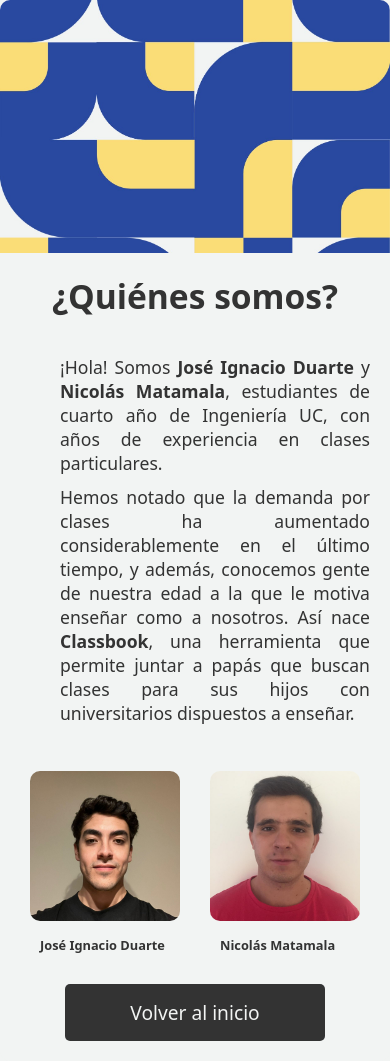
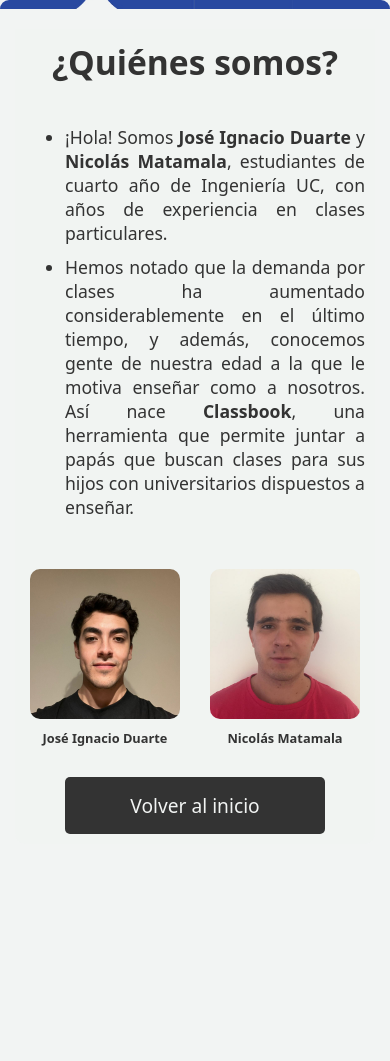
Before and after one commit to Classbookcl/Classbook, a Flask app: page /quienes_somos in a window 390 px wide. After the commit the page ends 834 px from the top, so only its background shows below. Run offline with Flask 2, Linux system fonts and the light colour scheme.

Commit message:
lanzamiento of

```diff
--- a/static/styles.css
+++ b/static/styles.css
@@ -1,4 +1,20 @@
-/* Estilos generales */
+/* Animación de desvanecimiento */
+.fade-enter, .fade-exit {
+    opacity: 0;
+    transition: opacity 0.5s ease-in-out;
+}
+
+.fade-enter-active {
+    opacity: 1;
+    transition: opacity 0.5s ease-in-out;
+}
+
+.fade-exit-active {
+    opacity: 0;
+    transition: opacity 0.5s ease-in-out;
+}
+
+/* Estilos existentes */
 body {
     display: flex;
     flex-direction: column;
@@ -41,8 +57,8 @@ body {
 }
 
 ul {
-    list-style-type: none; /* Estilo de lista con puntos */
     text-align: justify;
+    margin: 20px 0;
 }
 
 ul li {
@@ -90,6 +106,51 @@ p {
     margin-top: 20px;
 }
 
+/* Ajustes responsivos */
+@media (min-width: 768px) {
+    body {
+        flex-direction: row;
+    }
+
+    .image-container {
+        flex: 1.5;
+        border-radius: 10px 0 0 10px;
+    }
+
+    .text-container {
+        border-radius: 0 10px 10px 0;
+    }
+
+    h1 {
+        font-size: 6em;
+    }
+
+    .smaller-title {
+        font-size: 2.7em;
+    }
+}
+
+/* Ajustes para dispositivos móviles */
+@media (max-width: 767px) {
+    .image-container {
+        height: 30vh; /* Ajusta esta altura para mostrar la imagen en móviles */
+        margin: 0; /* Elimina cualquier margen */
+        padding: 0; /* Elimina cualquier padding */
+        overflow: hidden; /* Asegúrate de que la imagen no se desborde */
+    }
+
+    .image-container img {
+        width: 100%;
+        height: 100%;
+        object-fit: cover; /* Asegura que la imagen cubra el área sin distorsionarse */
+    }
+
+    .text-container {
+        padding: 10px; /* Ajuste de padding para móviles */
+        margin-top: 20px; /* Espacio adicional para que el contenido no se superponga con la imagen */
+    }
+}
+
 p {
     font-size: 1.5em;
     margin: 10px 0;
@@ -121,12 +182,37 @@ p {
     text-align: center; /* Centra el texto debajo de la imagen */
 }
 
-.bio-text {
-    font-size: 0.9em; /* Tamaño de fuente pequeño */
-    color: #666; /* Color de texto */
-    margin-top: 5px; /* Espacio encima del texto de biografía */
-    text-align: center; /* Centra el texto debajo de la imagen */
-    padding: 0 10px; /* Espacio de padding para el texto */
+/* Ajustes para dispositivos móviles */
+@media (max-width: 767px) {
+    .image-container {
+        height: 30vh; /* Ajusta esta altura para mostrar la imagen en móviles */
+        margin: 0; /* Elimina cualquier margen */
+        padding: 0; /* Elimina cualquier padding */
+        overflow: hidden; /* Asegúrate de que la imagen no se desborde */
+    }
+
+    .image-container img {
+        width: 100%;
+        height: 100%;
+        object-fit: cover; /* Asegura que la imagen cubra el área sin distorsionarse */
+    }
+
+    .text-container {
+        padding: 10px; /* Ajuste de padding para móviles */
+        margin-top: 20px; /* Espacio adicional para que el contenido no se superponga con la imagen */
+    }
+
+    .text-container p {
+        margin-left: 10px; /* Margen izquierdo para centrar el texto */
+        margin-right: 10px; /* Margen derecho para centrar el texto */
+    }
+
+    /* Agrega márgenes laterales a los textos de "¿Quiénes somos?" y "Cómo funciona" */
+    .quienes-somos-text,
+    .como-funciona-text {
+        margin-left: 15px; /* Ajuste del margen izquierdo */
+        margin-right: 15px; /* Ajuste del margen derecho */
+    }
 }
 
 /* Ajustes generales */
@@ -140,72 +226,3 @@ p {
     width: 50px;
     height: auto;
 }
-
-/* Estilos específicos para dispositivos móviles */
-@media (max-width: 767px) {
-    .image-container {
-        position: fixed;
-        top: 0;
-        width: 100%;
-        height: 30vh; /* Ajusta esta altura para mostrar la imagen en móviles */
-        margin: 0; /* Elimina cualquier margen */
-        padding: 0; /* Elimina cualquier padding */
-        overflow: hidden; /* Asegúrate de que la imagen no se desborde */
-        z-index: 1; /* Asegura que la imagen esté por encima del resto del contenido */
-    }
-
-    .image-container img {
-        width: 100%;
-        height: 100%;
-        object-fit: cover; /* Asegura que la imagen cubra el área sin distorsionarse */
-    }
-
-    .text-container {
-        padding: 20px; /* Ajuste de padding para móviles, aplica a todos los lados */
-        margin-top: 30vh; /* Espacio adicional para que el contenido no se superponga con la imagen */
-        z-index: 2; /* Asegura que el texto esté por encima de la imagen */
-        background-color: rgba(242, 244, 243, 0.8); /* Fondo semitransparente */
-    }
-
-    .text-container p {
-        margin: 10px; /* Margen igual para todos los lados */
-        text-align: justify; /* Justifica el texto */
-    }
-
-    .whatsapp-container {
-        position: relative;
-        margin-top: 20px; /* Espacio adicional entre los botones y el logo de WhatsApp */
-        display: flex;
-        justify-content: center;
-    }
-
-    .whatsapp-logo {
-        width: 50px; /* Ajusta el tamaño del logo de WhatsApp */
-        height: auto;
-    }
-}
-
-
-/* Estilos específicos para dispositivos de escritorio */
-@media (min-width: 768px) {
-    body {
-        flex-direction: row;
-    }
-
-    .image-container {
-        flex: 1.5;
-        border-radius: 10px 0 0 10px;
-    }
-
-    .text-container {
-        border-radius: 0 10px 10px 0;
-    }
-
-    h1 {
-        font-size: 6em;
-    }
-
-    .smaller-title {
-        font-size: 2.7em;
-    }
-}
--- a/templates/como_funciona.html
+++ b/templates/como_funciona.html
@@ -10,7 +10,7 @@
     <div class="image-container">
         <img src="{{ url_for('static', filename='imagen.jpg') }}" alt="Imagen">
     </div>
-    <div class="text-container">
+    <div class="text-container como-funciona-text">
         <h1 class="smaller-title">¿Cómo agendo una clase?</h1>
         <ul>
             <li>A continuación, encontrarás un formulario que deberás completar con toda la información necesaria para coordinar la clase que buscas. Aquí solicitarás el día, el horario, la modalidad, entre otros.</li>
--- a/templates/quienes_somos.html
+++ b/templates/quienes_somos.html
@@ -10,7 +10,7 @@
     <div class="image-container">
         <img src="{{ url_for('static', filename='imagen.jpg') }}" alt="Imagen">
     </div>
-    <div class="text-container">
+    <div class="text-container quienes-somos-text">
         <h1 class="smaller-title">¿Quiénes somos?</h1>
         <ul>
             <li>¡Hola! Somos <strong>José Ignacio Duarte</strong> y <strong>Nicolás Matamala</strong>, estudiantes de cuarto año de Ingeniería UC, con años de experiencia en clases particulares.</li>
```
